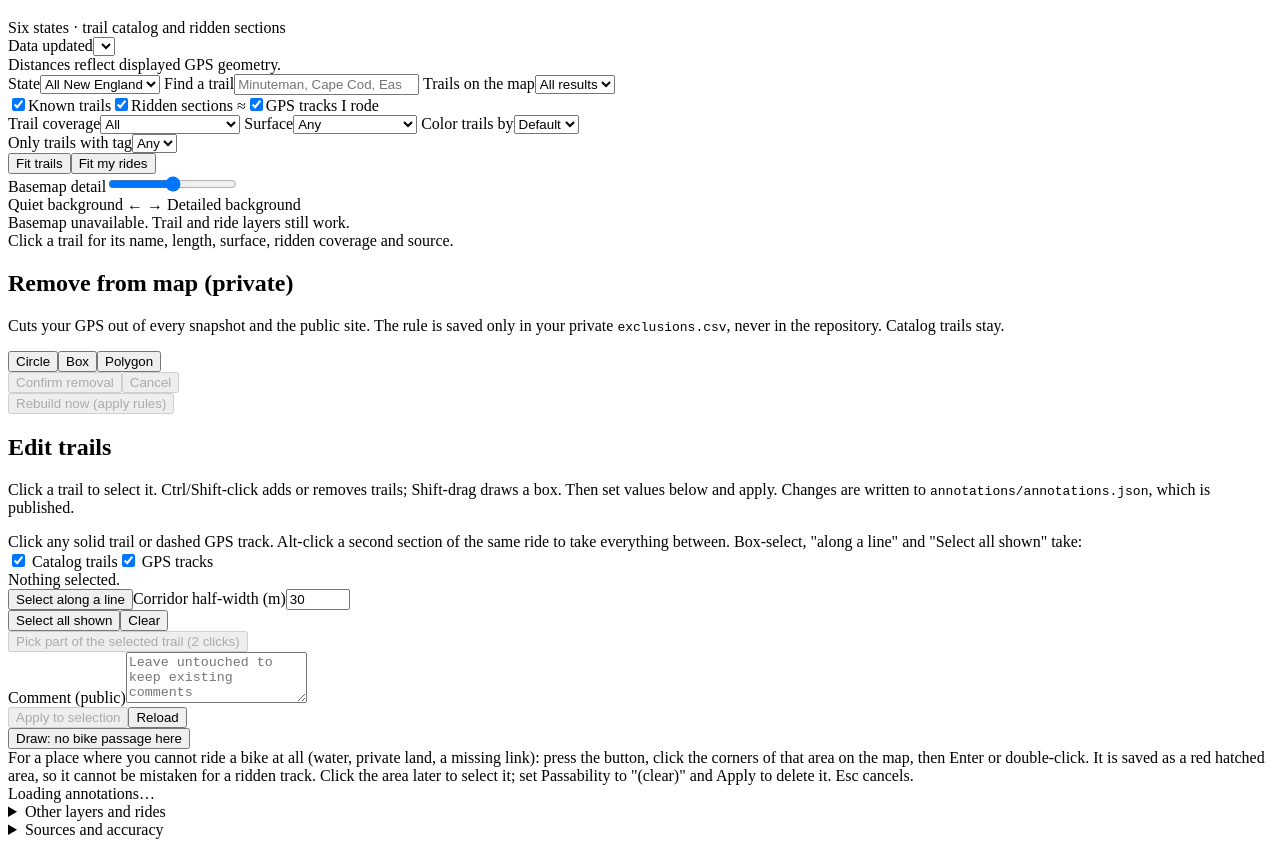
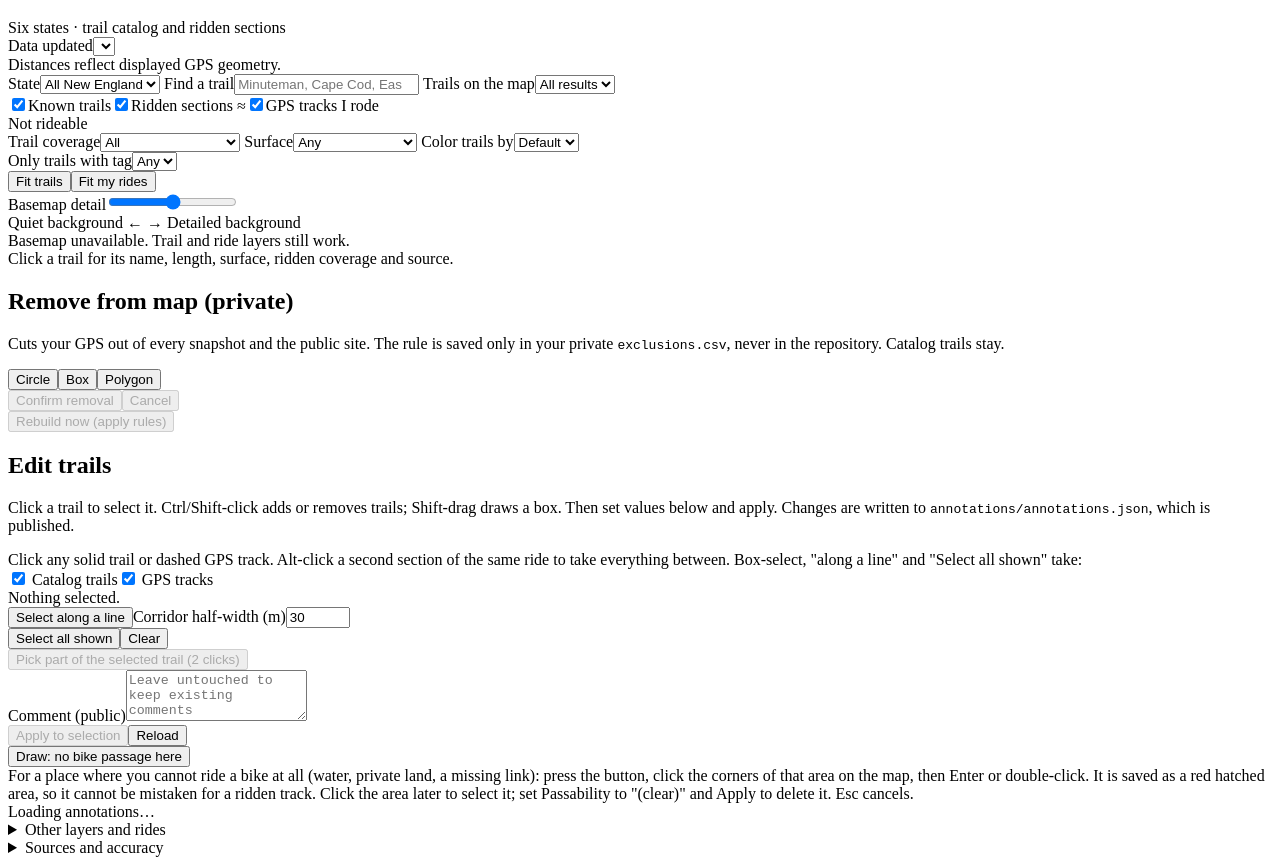
Before and after one commit to avkitex/new_england_biking, a plain HTML site: page web/page.html in a window 1280 px wide. Shown: the part 61-926 px from the top of the page. Drawn offline with Linux system fonts and the light colour scheme.

Commit message:
Add legend entry and live page link
Co-Authored-By: Claude Sonnet 5.5 <noreply@anthropic.com>

```diff
--- a/web/page.html
+++ b/web/page.html
@@ -8,7 +8,7 @@
 <label for="search">Find a trail</label><input id="search" type="search" placeholder="Minuteman, Cape Cod, Eastern…">
 <label for="trail">Trails on the map</label><select id="trail"><option value="">All results</option></select>
 <div id="catalogCount" aria-live="polite"></div>
-<div class="legend"><label class="toggle"><input type="checkbox" id="known" checked><span class="sw" style="background:#637383"></span>Known trails</label><label class="toggle"><input type="checkbox" id="matched" checked><span class="sw" style="background:#cc1667;height:6px"></span>Ridden sections ≈</label><label class="toggle"><input type="checkbox" id="gps" checked><span class="sw" style="background:repeating-linear-gradient(90deg,#cc1667 0 5px,transparent 5px 8px)"></span>GPS tracks I rode</label></div>
+<div class="legend"><label class="toggle"><input type="checkbox" id="known" checked><span class="sw" style="background:#637383"></span>Known trails</label><label class="toggle"><input type="checkbox" id="matched" checked><span class="sw" style="background:#cc1667;height:6px"></span>Ridden sections ≈</label><label class="toggle"><input type="checkbox" id="gps" checked><span class="sw" style="background:repeating-linear-gradient(90deg,#cc1667 0 5px,transparent 5px 8px)"></span>GPS tracks I rode</label><div class="toggle"><span class="sw" style="background:repeating-linear-gradient(90deg,#4fb3ff 0 9px,transparent 9px 14px);height:5px"></span>Not rideable</div></div>
 <label for="visited">Trail coverage</label><select id="visited"><option value="">All</option><option value="yes">Has ridden sections</option><option value="no">No matched rides</option></select>
 <label for="surface">Surface</label><select id="surface"><option value="">Any</option><option value="paved">Paved</option><option value="unpaved">Gravel / unpaved</option><option value="unknown">Unknown</option></select>
 <label for="colorBy">Color trails by</label><select id="colorBy"><option value="">Default</option></select><div id="legendBy" class="note"></div>
```
Also changed, not shown: 1 other file.
